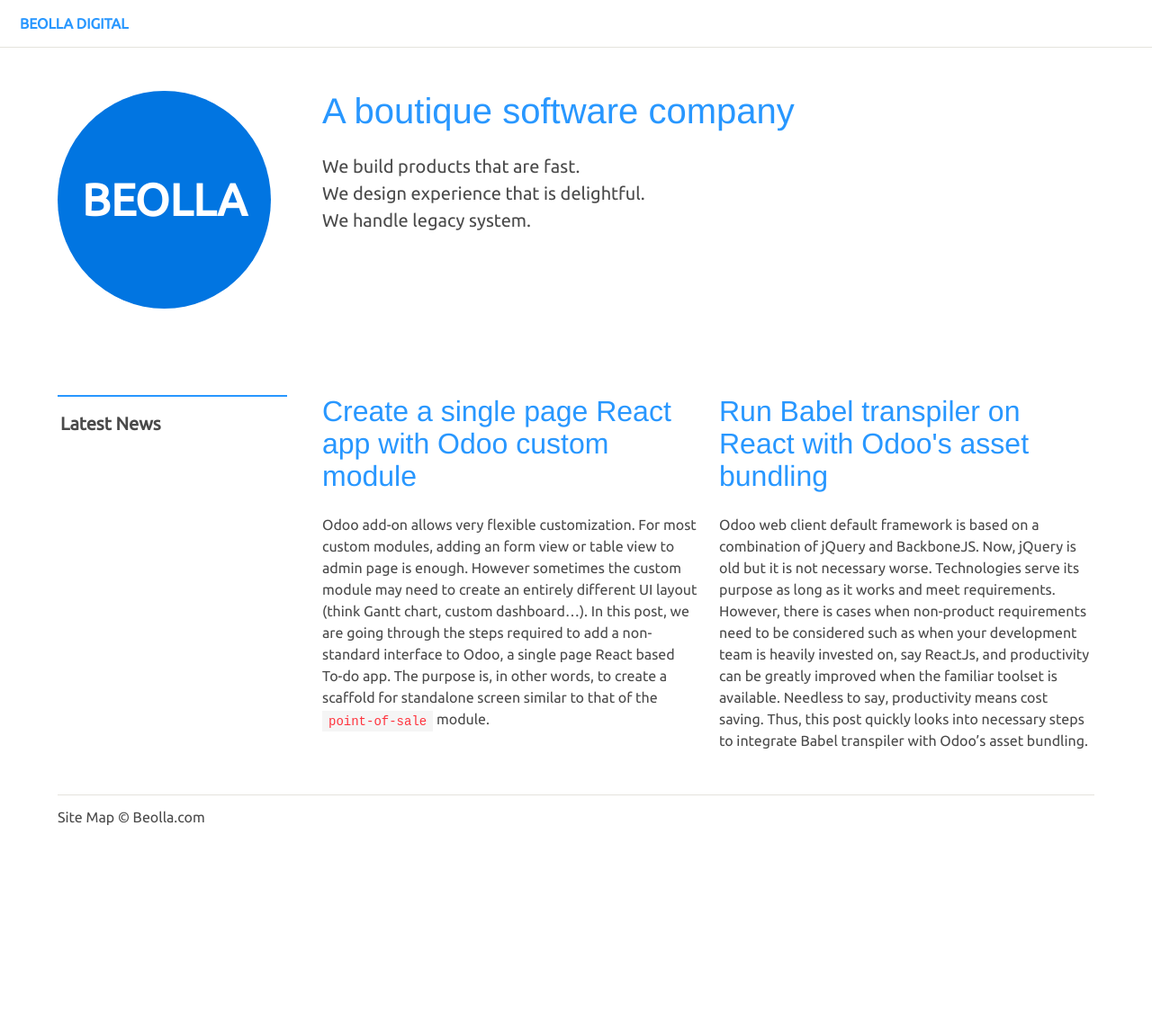
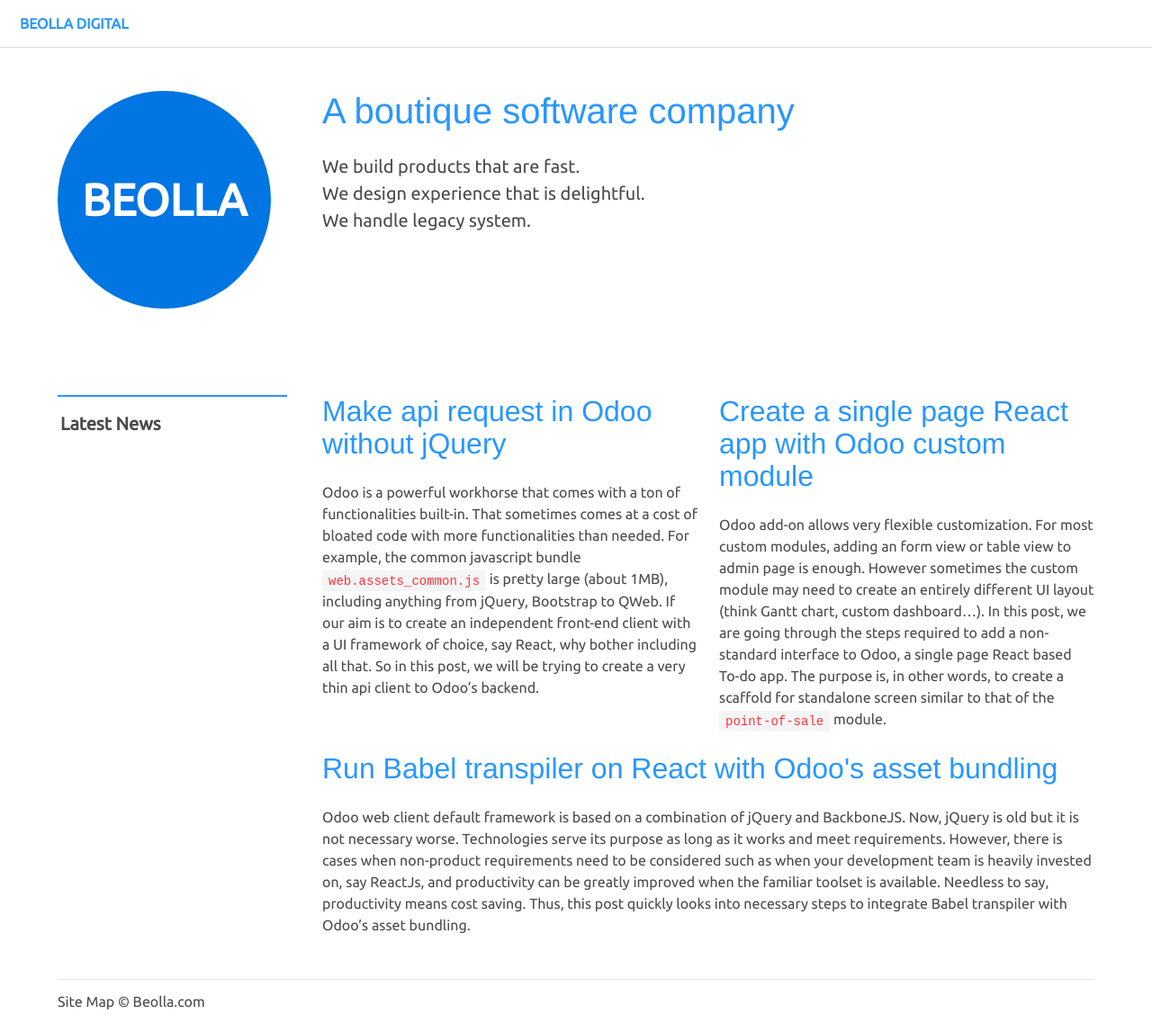
Before and after one commit to vuamitom/bellasnotes, a Jekyll site: the page built from index.html, in a window 1280 px wide. Shown: the whole page at 90% size. Built offline with Jekyll 4.4.1, drawn with Linux system fonts in a browser that asks for light colours; some web fonts are replaced; before the commit the page ends 942 px from its top, so only the background shows below that.

Commit message:
new post

````diff
--- a/_posts/2019-07-30-run-babel-bundler-odoo.markdown
+++ b/_posts/2019-07-30-run-babel-bundler-odoo.markdown
@@ -36,7 +36,7 @@
 
 class AssetsBundleBabel(AssetsBundle):
 
-	def __init__(self, name, files, remains=None, env=None):
+    def __init__(self, name, files, remains=None, env=None):
         super(AssetsBundleBabel, self).__init__(name, files, remains=remains, env=env)
         for idx, js in enumerate(self.javascripts):
             if js.url.endswith('.jsx'):
@@ -97,4 +97,4 @@
         return out.decode('utf8')
 ```
 
-After the above steps, you can use jsx with your Odoo asset bundle. The complete code example can be found [here](https://github.com/beolla/samples/tree/master/todo). Having a Babel bundler ready, we can move on to create a React based Odoo module, which is detailed in [this post](/create-react-ui-odoo/).
+After the above steps, you can use jsx with your Odoo asset bundle. The complete code example can be found [here](https://github.com/beolla/samples/tree/master/todo). Having a Babel bundler ready, we can move on to create a React based Odoo module, which is detailed in [this post](/create-react-ui-odoo/). One thing to note though, this method is working for bundled asset only. In asset debug mode, `to_node` method of BabelJavascriptAsset should be overridden as well.
--- a/_posts/2019-08-02-create-react-ui-odoo.markdown
+++ b/_posts/2019-08-02-create-react-ui-odoo.markdown
@@ -35,7 +35,7 @@
 ```xml
 <template id="index" name="todo index">&lt;!DOCTYPE html&gt;
 	<html>
-	        <head>
+	    <head>
 	        <title>Custom React Todo</title>
 	        <meta http-equiv="X-UA-Compatible" content="IE=edge,chrome=1"/>
 	        <meta http-equiv="content-type" content="text/html, charset=utf-8" />
@@ -66,8 +66,8 @@
 
 Either way, once the javascript resource is included, we can checkout the result page at `/todo/todo`.
 
-![](/content/images/react-odoo-todo-sample.png)
+![React based Todo module with Odoo](/content/images/react-odoo-todo-sample.png)
 
 ### 3. Future improvements
 
-Though we have created a React based Todo app, there are a few other things that can be done, such as saving the todo data to Odoo's backend. That would require setting up api endpoints, and authenticating service calls with Odoo. Odoo's web clients comes with `web.assets_backend` bundle to make api calls, but it is a little bit bloated. Next time we can look into way of making our own requests without using that huge bundle.
+Though we have created a React based Todo app, there are a few other things that can be done, such as saving the todo data to Odoo's backend. That would require setting up api endpoints, and authenticating service calls with Odoo. Odoo's web clients comes with `web.assets_common.js` bundle to make api calls, but it is a little bit bloated. We can look into way of [making our own requests without using that huge bundle](/make-api-request-without-jquery-odoo/).
--- /dev/null
+++ b/_posts/2019-08-03-make-api-request-without-jquery-odoo.markdown
@@ -0,0 +1,108 @@
+---
+layout: post
+title:  "Make api request in Odoo without jQuery"
+date:   2019-08-03 21:16:33 +0700
+tags: [odoo,performance]
+---
+
+Odoo is a powerful workhorse that comes with a ton of functionalities built-in. That sometimes comes at a cost of bloated code with more functionalities than needed. For example, the common javascript bundle `web.assets_common.js` is pretty large (about 1MB), including anything from jQuery, Bootstrap to QWeb. If our aim is to create an independent front-end client with a UI framework of choice, say React, why bother including all that. So in this post, we will be trying to create a very thin api client to Odoo's backend.
+
+![Odoo common web bundle is large](/content/images/odoo-web-common-js.png)
+
+Complete code sample for this example can be found [here](https://github.com/beolla/samples/tree/master/todo).
+
+### 1. Creating a simple Rpc object.
+
+Constructing a Rpc object to simulate behavior of Odoo's web client request is pretty straight forward. We make use of the new Javascript's Fetch Api for simplicity.
+
+```javascript
+
+class Rpc {
+
+    _buildQuery(options) {
+        // refer to Odoo's addons/web/static/src/core/js/rpc.js
+    }
+
+    query(params, options) {
+        let query = this._buildQuery(params),
+            id = Math.floor(Math.random() * 1000 * 1000 * 1000),
+            data = {
+                jsonrpc: "2.0",
+                method: 'call',
+                params: query.params,
+                id: id
+            },
+            payload = {
+                method: 'POST',
+                credentials: 'same-origin',
+                headers: {
+                    'Content-Type': 'application/json',
+                },
+                body: JSON.stringify(data, date_to_utc)
+            };
+        payload = Object.assign(Object.assign({}, options), payload);
+        return new Promise((resolve, reject) => {
+            fetch(query.route, payload).then(res => res.json()).then(jsonRes => {
+                if (jsonRes.error) {
+                    reject(jsonRes.error);
+                }
+                else {
+                    resolve(jsonRes.result);
+                }
+            }).catch(reject);
+
+        });
+    }
+}
+```
+
+### 2. Using it in a sample React based Odoo module
+
+In previous example on [creating a React based Todo Odoo module](/create-react-ui-odoo/), newly created item is just kept ephermerally. Nothing is saved once the user leaves the page. We can make use of our service call to save item to server and fetch them on page load.
+
+```javascript
+
+class TodoApp extends React.Component {
+  constructor(props) {
+    super(props);
+    this.state = { items: [], text: '' };
+    this.handleChange = this.handleChange.bind(this);
+    this.handleSubmit = this.handleSubmit.bind(this);
+    this.rpc = new Rpc();
+    this.model = 'todo.todo';
+    this.context = {lang:"en_US",tz:"Europe/Brussels",uid:2};
+    this.fetch();
+
+  }
+
+  fetch() {
+    var params = {
+        model: this.model,
+        context: this.context,
+        method: 'search_read',
+        fields: ['id', 'name']
+    };
+
+    this.rpc.query(params)
+      .then(res => {
+        let items = [];
+        for (let i = 0; i < res.length; i ++) {
+          items.push({id: res[i].id, text: res[i].name});
+        }
+
+        this.setState(state => ({
+          items: items,
+          text: ''
+        }));
+      })
+      .catch(e => {
+        console.error(e);
+      });
+  }
+  ...
+}
+```
+
+![Our custom js size](/content/images/odoo-todo-js.png)
+
+We end up with a much smaller js bundle. Granted that our is simpler than the main Odoo's web client, which requires much more to be packed in its Javascript bundle. But that is exactly the reason why we should slim it down when building our own custom app.
--- a/index.html
+++ b/index.html
@@ -103,17 +103,24 @@
 -->
 <section class="section">
 	<div class="container">
+		{% assign rows = site.posts.size | divided_by: 2.0 | ceil %}
+		{% for i in (1..rows) %}
+			{% assign offset = forloop.index0 | times: 2 %}
 			<div class="columns">
 				<div class="column is-one-quarter">
+					{% if forloop.first %}
 					<div class="side-heading has-bt-blue has-text-weight-bold is-size-5">Latest News</div>
+					{% endif %}
 				</div>
-			{% for post in site.posts limit:2 %}
+				{% for post in site.posts limit:2 offset:offset%}
 			    <div class="column">
 			      <h2 class="title is-3"><a href="{{ post.url }}">{{ post.title }}</a></h2>
 			      <div class="content">{{ post.excerpt }}</div>
 			    </div>
 				{% endfor %}
 			</div>
+		{% endfor %}
+
 
 	</div>
 </section>
````
Also changed, not shown: content/images/odoo-todo-js.png (added), content/images/odoo-web-common-js.png (added). Lines whose indentation alone changed are shown as unchanged.
